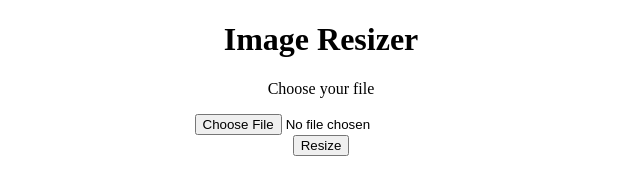
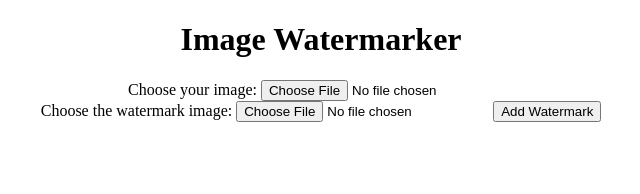
Before and after one commit to ShahadilMunawir/watermarker, an Electron app: page renderer/index.html in a window 1280 px wide. Shown: the whole page, without its empty margins (319-959 px from the left). Drawn offline with Linux system fonts and the light colour scheme.

Commit message:
minor fix

```diff
--- a/renderer/index.html
+++ b/renderer/index.html
@@ -1,15 +1,17 @@
 <!DOCTYPE html>
 <html>
     <head>
-        <title>Image Resizer</title>
+        <title>Image Watermarker</title>
     </head>
     <body>
         <center>
-            <h1>Image Resizer</h1>
-            <p>Choose your file</p>
-            <input type="file" name="file" id="file">
+            <h1>Image Watermarker</h1>
+            <span>Choose your image: </span>
+            <input type="file" name="originalImage" id="originalImage">
             <br>
-            <button type="button">Resize</button>
+            <span>Choose the watermark image: </span>
+            <input type="file" name="watermarkImage" id="watermarkImage">
+            <button type="button">Add Watermark</button>
             <p id="message"></p>
         </center>
         <script src="script.js"></script>
```
